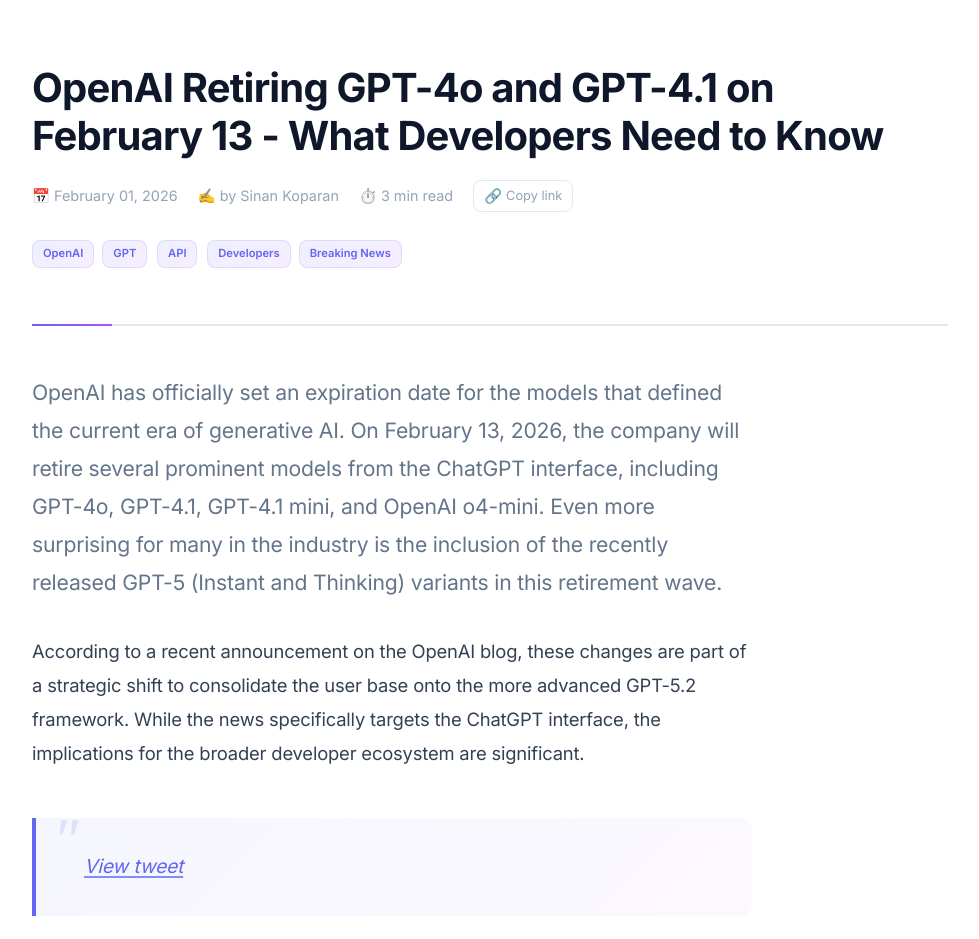
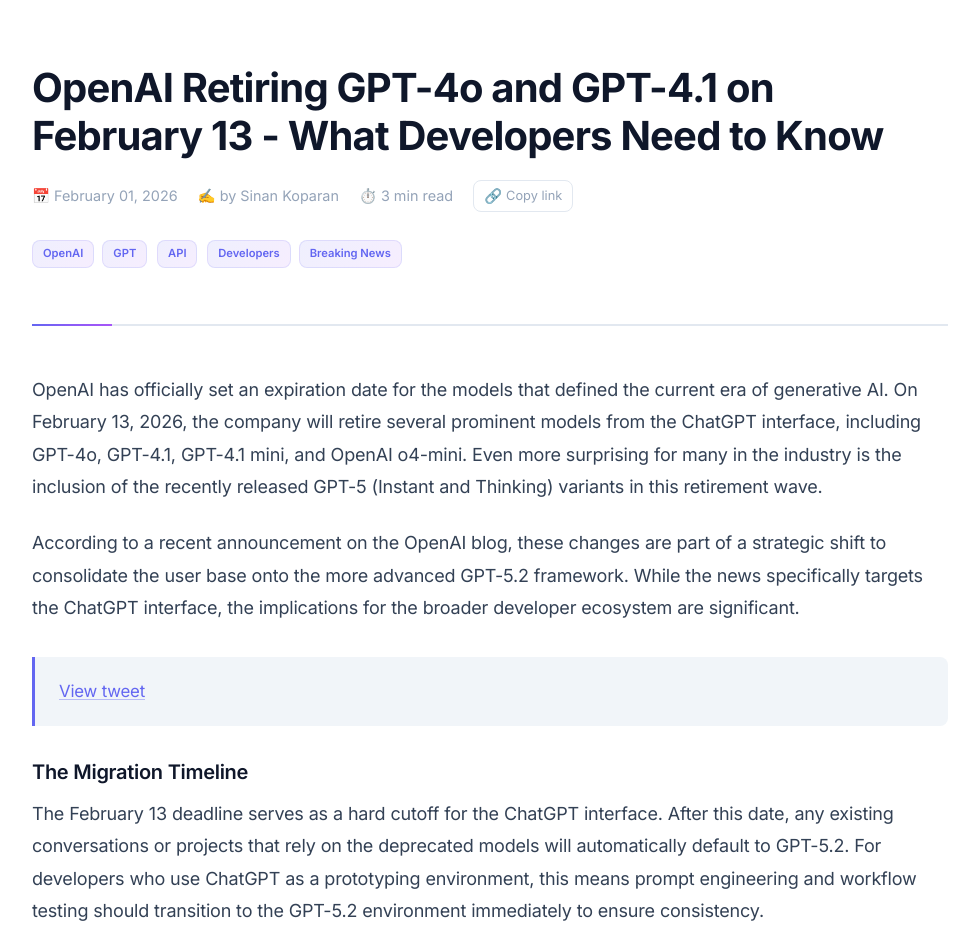
Before and after one commit to sinankprn/aipulsenews, a Jekyll site: the page built from _posts/2026-02-01-openai-retiring-gpt-4o-and-gpt-41-on-february-13-w.md, in a window 1280 px wide. Shown: the part 707-1646 px from the top of the page, without its empty margins (150-1129 px from the left). Built offline with Jekyll 4.4.1, drawn with Linux system fonts in a browser that asks for light colours; comment, search, counter and statistics services are not loaded; grey boxes are pictures that could not be loaded.

Commit message:
better style for readers

```diff
--- a/assets/css/style.css
+++ b/assets/css/style.css
@@ -697,117 +697,118 @@ button {
   margin-top: var(--space-md);
 }
 
+/* Post Content - Optimized for Readability */
 .post-content {
-  font-size: clamp(1.05rem, 2.5vw, 1.15rem);
+  font-size: 1.125rem;
   color: var(--text);
-  line-height: 1.85;
-  letter-spacing: -0.01em;
-  max-width: 720px;
-}
-
+  line-height: 1.8;
+  letter-spacing: -0.011em;
+  word-spacing: 0.01em;
+}
+
+/* Headings - Clear hierarchy, consistent spacing */
 .post-content h2 {
-  margin-top: var(--space-2xl);
-  margin-bottom: var(--space-md);
-  font-size: clamp(1.3rem, 4vw, 1.6rem);
+  margin: 2.5rem 0 1rem 0;
+  font-size: 1.5rem;
   font-weight: 700;
   color: var(--dark);
   letter-spacing: -0.02em;
-  line-height: 1.3;
+  line-height: 1.35;
 }
 
 .post-content h3 {
-  margin-top: var(--space-xl);
-  margin-bottom: var(--space-sm);
-  font-size: clamp(1.1rem, 3vw, 1.3rem);
+  margin: 2rem 0 0.75rem 0;
+  font-size: 1.25rem;
+  font-weight: 600;
+  color: var(--dark);
+  letter-spacing: -0.015em;
+  line-height: 1.4;
+}
+
+.post-content h4 {
+  margin: 1.5rem 0 0.5rem 0;
+  font-size: 1.1rem;
   font-weight: 600;
   color: var(--dark);
   line-height: 1.4;
 }
 
+/* Paragraphs - Comfortable reading rhythm */
 .post-content p {
-  margin: 0 0 var(--space-lg) 0;
-}
-
-.post-content p:last-child {
-  margin-bottom: 0;
-}
-
+  margin: 0 0 1.5rem 0;
+}
+
+/* Lists - Clean and scannable */
 .post-content ul,
 .post-content ol {
-  margin: 0 0 var(--space-lg) 0;
-  padding-left: var(--space-xl);
+  margin: 0 0 1.5rem 0;
+  padding-left: 1.5rem;
 }
 
 .post-content li {
-  margin: var(--space-sm) 0;
-  padding-left: var(--space-xs);
+  margin: 0.5rem 0;
+  line-height: 1.7;
 }
 
 .post-content li::marker {
   color: var(--primary);
 }
 
-.post-content > p:first-of-type {
-  font-size: 1.15em;
-  color: var(--text-light);
-  line-height: 1.8;
-}
-
+.post-content li > ul,
+.post-content li > ol {
+  margin: 0.5rem 0 0.5rem 0;
+}
+
+/* Bold & Emphasis */
 .post-content strong {
   color: var(--dark);
   font-weight: 600;
 }
 
+.post-content em {
+  font-style: italic;
+}
+
+/* Blockquotes - Distinct but not distracting */
 .post-content blockquote {
-  border-left: 4px solid var(--primary);
-  margin: var(--space-xl) 0;
-  padding: var(--space-lg) var(--space-xl);
-  background: linear-gradient(135deg, rgba(99, 102, 241, 0.06), rgba(168, 85, 247, 0.04));
-  border-radius: 0 var(--radius-md) var(--radius-md) 0;
-  font-style: italic;
+  margin: 2rem 0;
+  padding: 1.25rem 1.5rem;
+  border-left: 3px solid var(--primary);
+  background: var(--bg-subtle);
+  border-radius: 0 var(--radius-sm) var(--radius-sm) 0;
+  font-size: 1.05rem;
+  line-height: 1.75;
   color: var(--text);
-  position: relative;
-  font-size: 1.05em;
-  line-height: 1.75;
 }
 
 .post-content blockquote p {
-  margin-bottom: var(--space-sm);
+  margin-bottom: 0.75rem;
 }
 
 .post-content blockquote p:last-child {
   margin-bottom: 0;
 }
 
-.post-content blockquote::before {
-  content: '"';
-  position: absolute;
-  top: -8px;
-  left: 16px;
-  font-size: 60px;
-  color: var(--primary);
-  opacity: 0.15;
-  font-family: Georgia, serif;
-  line-height: 1;
-}
-
+/* Inline Code */
 .post-content code {
-  background: rgba(99, 102, 241, 0.1);
+  background: var(--bg-subtle);
   color: var(--primary-dark);
-  padding: 3px 8px;
-  border-radius: var(--radius-sm);
-  font-size: 0.85em;
-  font-family: 'SF Mono', 'Fira Code', Consolas, monospace;
-}
-
+  padding: 0.2em 0.4em;
+  border-radius: 4px;
+  font-size: 0.9em;
+  font-family: 'SF Mono', 'Fira Code', 'Consolas', monospace;
+}
+
+/* Code Blocks */
 .post-content pre {
+  margin: 2rem 0;
+  padding: 1.25rem 1.5rem;
   background: var(--dark);
   color: #e2e8f0;
-  padding: var(--space-lg);
-  border-radius: var(--radius-lg);
+  border-radius: var(--radius-md);
   overflow-x: auto;
-  margin: var(--space-lg) 0;
-  font-size: 0.875rem;
+  font-size: 0.9rem;
+  line-height: 1.6;
   -webkit-overflow-scrolling: touch;
 }
 
@@ -815,31 +816,70 @@ button {
   background: none;
   color: inherit;
   padding: 0;
-}
-
-.post-content a {
-  text-decoration: underline;
-  text-decoration-color: var(--primary-light);
-  text-underline-offset: 3px;
-  text-decoration-thickness: 2px;
-  min-height: auto;
-  transition: text-decoration-color var(--transition-fast);
-}
-
-.post-content a:hover {
-  text-decoration-color: var(--primary-dark);
-}
-
-.post-content strong {
-  color: var(--dark);
-  font-weight: 600;
-}
-
+  font-size: inherit;
+}
+
+/* Images - Consistent spacing */
 .post-content img {
+  display: block;
   max-width: 100%;
   height: auto;
+  margin: 2rem auto;
   border-radius: var(--radius-md);
-  margin: var(--space-lg) 0;
+}
+
+/* Videos - Consistent with images */
+.post-content video {
+  display: block;
+  max-width: 100%;
+  height: auto;
+  margin: 2rem auto;
+  border-radius: var(--radius-md);
+}
+
+/* Links - Clear but not overwhelming */
+.post-content a {
+  color: var(--primary);
+  text-decoration: underline;
+  text-decoration-color: rgba(99, 102, 241, 0.4);
+  text-underline-offset: 2px;
+  transition: text-decoration-color var(--transition-fast);
+}
+
+.post-content a:hover {
+  text-decoration-color: var(--primary);
+}
+
+/* Horizontal Rule */
+.post-content hr {
+  margin: 2.5rem 0;
+  border: none;
+  border-top: 1px solid var(--border);
+}
+
+/* Tables */
+.post-content table {
+  width: 100%;
+  margin: 2rem 0;
+  border-collapse: collapse;
+  font-size: 0.95rem;
+}
+
+.post-content th,
+.post-content td {
+  padding: 0.75rem 1rem;
+  text-align: left;
+  border-bottom: 1px solid var(--border);
+}
+
+.post-content th {
+  font-weight: 600;
+  color: var(--dark);
+  background: var(--bg-subtle);
+}
+
+.post-content tr:hover {
+  background: var(--bg-subtle);
 }
 
 /* Sources Section */
@@ -2093,28 +2133,32 @@ button:focus-visible {
 }
 
 /* ============================================
-   TWITTER EMBEDS
+   EMBEDS - Consistent spacing for all
    ============================================ */
 .post-content .twitter-tweet {
-  margin: var(--space-xl) auto !important;
+  margin: 2rem auto !important;
 }
 
 .post-content .twitter-tweet-rendered {
-  margin: var(--space-xl) auto !important;
-}
-
-/* ============================================
-   LINKEDIN & IFRAME EMBEDS
-   ============================================ */
+  margin: 2rem auto !important;
+}
+
 .post-content iframe {
   display: block;
-  margin: var(--space-xl) auto;
+  margin: 2rem auto;
   max-width: 100%;
   border-radius: var(--radius-md);
 }
 
 .post-content iframe[src*="linkedin.com"] {
   min-height: 500px;
+}
+
+.post-content iframe[src*="youtube.com"],
+.post-content iframe[src*="youtu.be"] {
+  aspect-ratio: 16/9;
+  width: 100%;
+  height: auto;
 }
 
 /* ============================================
```
